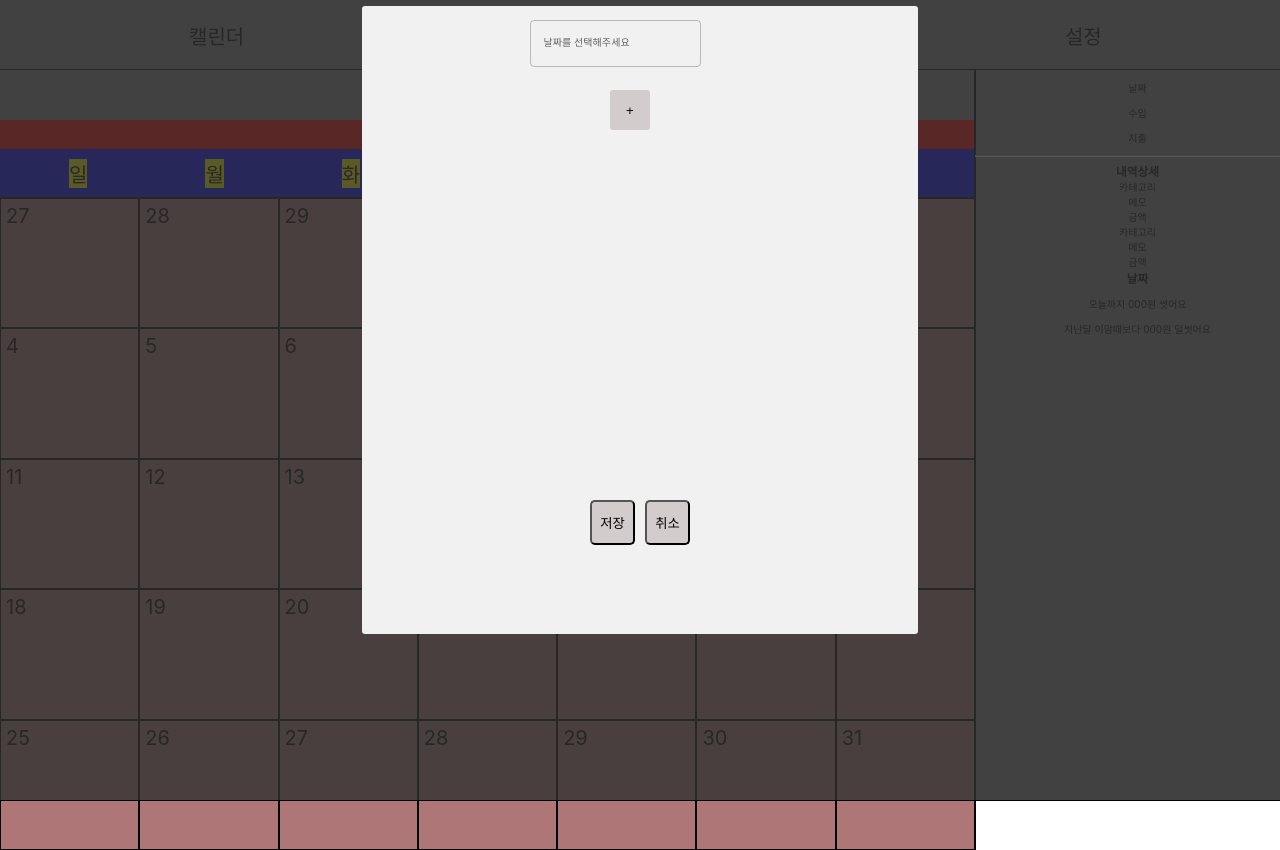
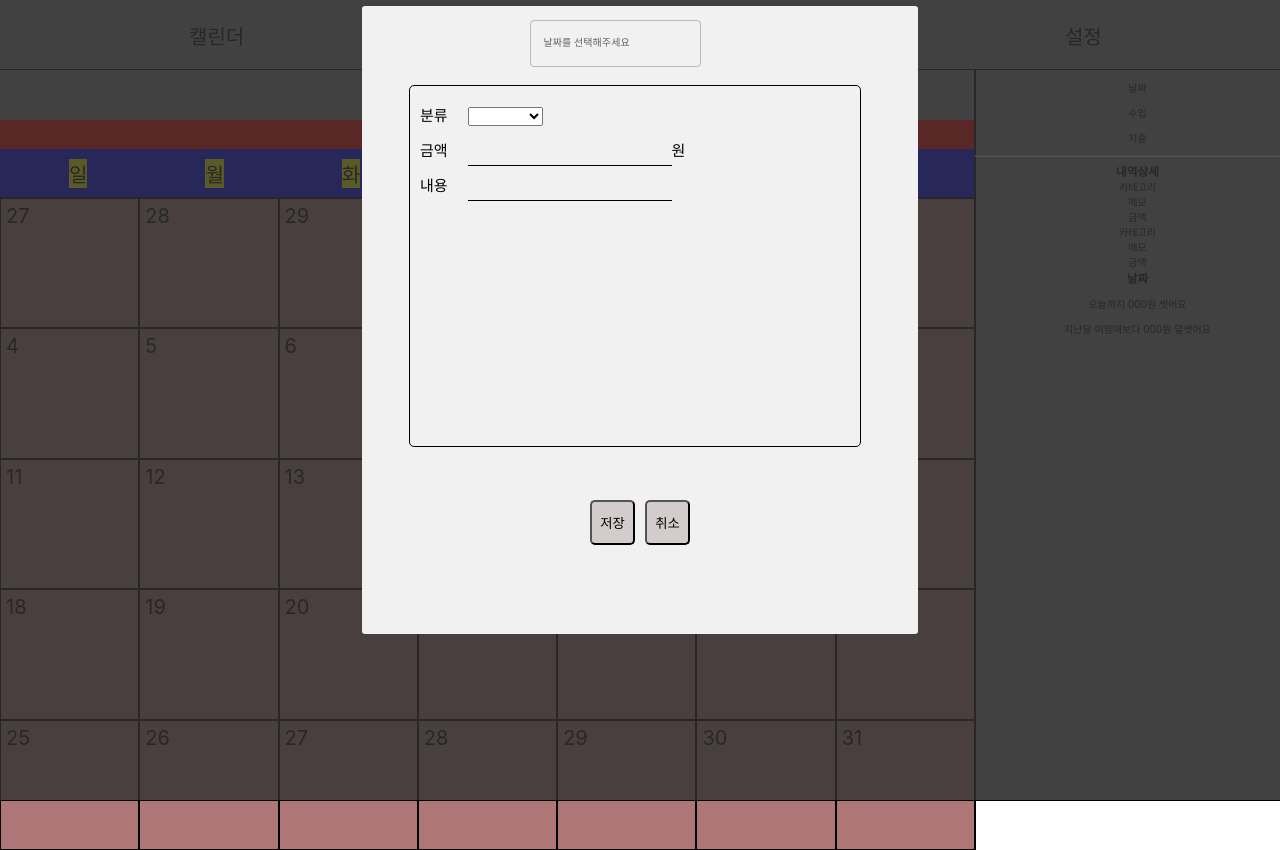
Before and after one commit to junpotatoes/account-book, a React (Create React App) app: page / in a window 1280 px wide. Both pictures are taken after a click on the button "지출". Built offline with nearby package versions, Linux system fonts and the light colour scheme; some icons are missing.

Commit message:
[feat] MinusModal Component server update

```diff
--- a/src/Components/MinusModal.jsx
+++ b/src/Components/MinusModal.jsx
@@ -1,17 +1,38 @@
-import React, { useState } from "react";
+import React, { useEffect, useState } from "react";
 import Datepicker from "./Datepicker";
 
 import ExpensesDropdown from "./ExpensesDropdown";
 
 import "../css/Modal.css";
 
-function MinusModal() {
-  const [val, setVal] = useState([]);
-  const [title, setTitle] = useState("");
+function PlusModal() {
   const [price, setPrice] = useState("");
   const [content, setContent] = useState("");
   const [modal, setModal] = useState(false);
-  // const [date, setDate] = use
+  const [date, setDate] = useState("");
+  const [title, setTitle] = useState("");
+
+  function handleSubmit(e) {
+    e.preventDefault();
+
+    fetch("http://localhost:4000/2022", {
+      method: "POST",
+      headers: {
+        "Content-Type": "application/json",
+      },
+      body: JSON.stringify({
+        value: "expenses",
+        price: price,
+        content: content,
+        date: date,
+        title: title,
+      }),
+    }).then((res) => {
+      if (res.ok) {
+        alert("post 완료!");
+      }
+    });
+  }
 
   const toggleModal = () => {
     setModal(!modal);
@@ -22,33 +43,22 @@ function MinusModal() {
   } else {
     document.body.classList.remove("active-modal");
   }
-  const [data, setData] = useState([]);
-  const handleSubmit = (e) => {
-    e.preventDefault();
-    const data = [
-      {
-        date: title,
-        price,
-        content,
-      },
-    ];
-    const getData = JSON.parse(localStorage.getItem("priceInLocal")) ?? [];
-    localStorage.setItem("priceInLocal", JSON.stringify([...getData, ...data]));
+
+  const handleSetPrice = (event) => {
+    let e = event.target.value;
+    setPrice(e);
   };
 
-  const handleAdd = () => {
-    const abc = [...val, []];
-    setVal(abc);
+  const handleSetContent = (event) => {
+    let e = event.target.value;
+    setContent(e);
   };
 
-  const handleSetPrice = (data) => {
-    setPrice(data);
-    console.log(price);
-  };
+  const data = (e) => {
+    e.preventDefault();
 
-  const handleSetContent = (data) => {
-    setContent(data);
-    console.log(content);
+    let price = e.target.price.value;
+    let content = e.target.content.value;
   };
 
   return (
@@ -63,25 +73,23 @@ function MinusModal() {
           <div className="modal-content">
             <div className="modal__Top__Box">
               <div className="datePicker">
-                <Datepicker />
+                <Datepicker setDate={setDate} />
               </div>
             </div>
             <div className="scroll__Box">
-              {val.map((data, i) => {
-                return (
               <div className="modal__Content__Box">
                 <div className="Box__Wrapper">
                   <div className="Box__Content">
                     <span>분류</span>
                     <span className="Dropdown">
-                          <ExpensesDropdown />
+                      <ExpensesDropdown setTitle={setTitle} />
                     </span>
                   </div>
                   <div className="Box__Content">
                     <span>금액</span>
                     <input
-                          //   value={price}
-                          onChange={(e) => handleSetPrice(e.target.value)}
+                      value={price}
+                      onChange={handleSetPrice}
                       type={"text"}
                       className="underline"
                     ></input>
@@ -90,19 +98,14 @@ function MinusModal() {
                   <div className="Box__Content">
                     <span>내용</span>
                     <input
-                          //   value={content}
-                          onChange={(e) => handleSetContent(e.target.value)}
+                      value={content}
+                      onChange={handleSetContent}
                       type={"text"}
                       className="underline"
                     ></input>
                   </div>
                 </div>
               </div>
-                );
-              })}
-              <button className="plus" onClick={() => handleAdd()}>
-                +
-              </button>
             </div>
             <div className="under__Box">
               <div className="option">
@@ -120,4 +123,4 @@ function MinusModal() {
     </>
   );
 }
-export default MinusModal;
+export default PlusModal;
```
Lines whose indentation alone changed are shown as unchanged.
